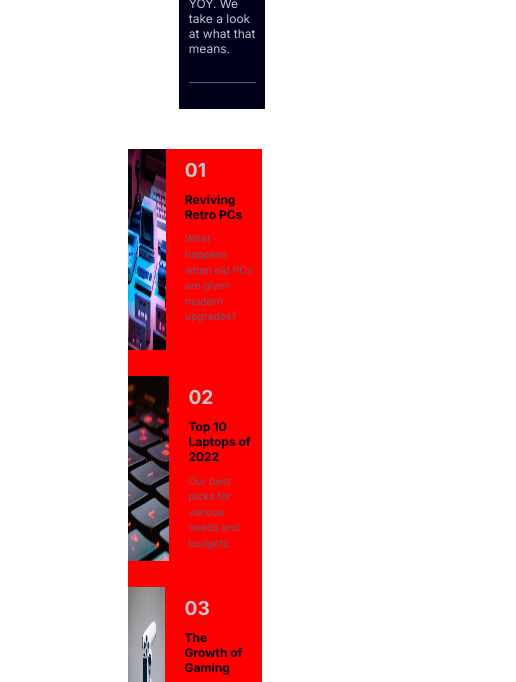
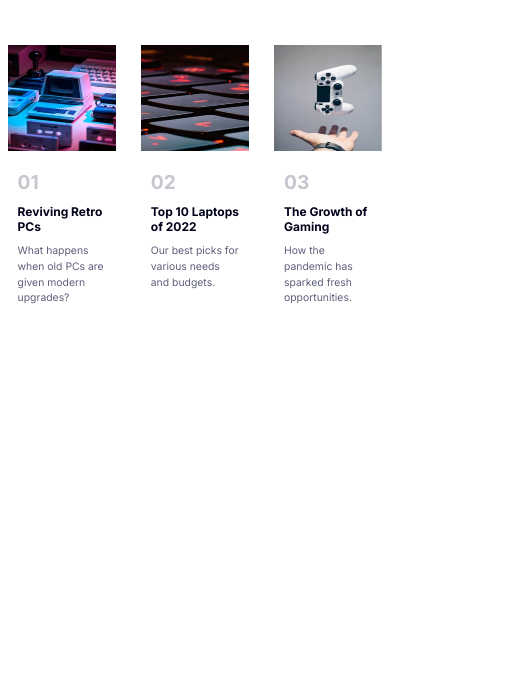
Before and after one commit to StephenThagana/news-homepage, a website: page index.html in a window 390 px wide. Shown: the part 723-1405 px from the top of the page, 516 px wide, since content can reach past the window. After the commit the page ends 1156 px from the top, so only its background shows below. Drawn offline with Linux system fonts and the light colour scheme.

Commit message:
modified responsive

```diff
--- a/sass/base/_base.scss
+++ b/sass/base/_base.scss
@@ -30,6 +30,9 @@ body {
   max-width: 144rem;
   padding: 0 8rem;
   margin: 0 auto;
+  @include respond(tab-land) {
+    padding: 0.5rem;
+  }
 }
 .grid {
   display: grid;
--- a/sass/layout/_section__trends.scss
+++ b/sass/layout/_section__trends.scss
@@ -3,26 +3,31 @@
 }
 .popular {
   @include respond(tab-port) {
-    grid-template-columns: 1fr;
-    background-color: red;
+    grid-template-columns: repeat(3, 1fr);
+    // background-color: red;
   }
   &__item {
     display: flex;
     gap: 1.2rem;
 
-    // @include respond(tab-port) {
-    //   flex-direction: column;
-    //   box-shadow: 0 1.2rem 2.4rem rgba(0, 0, 0, 0.15);
-    // }
+    @include respond(tab-port) {
+      flex-direction: column;
+    }
   }
-
+  &__photo {
+    @include respond(tab-port) {
+      height: 35%;
+      overflow: hidden;
+    }
+  }
   &__img {
     width: 100%;
     height: 100%;
+    display: inline-block;
 
-    // @include respond(tab-port) {
-    //   width: 100%;
-    // }
+    @include respond(tab-port) {
+      width: 100%;
+    }
   }
   &__content {
     display: flex;
```
Also changed, not shown: css/styles.css.
